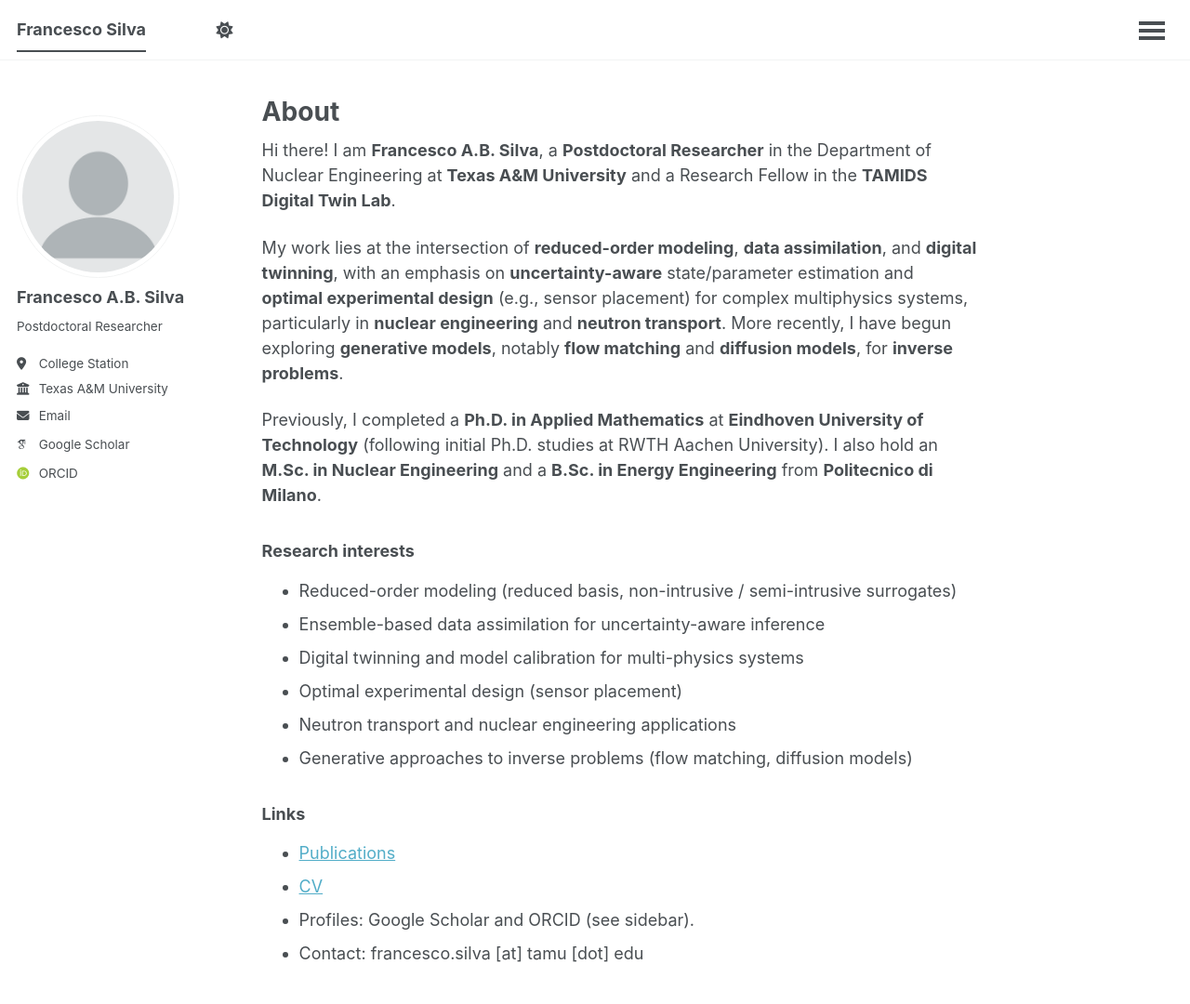
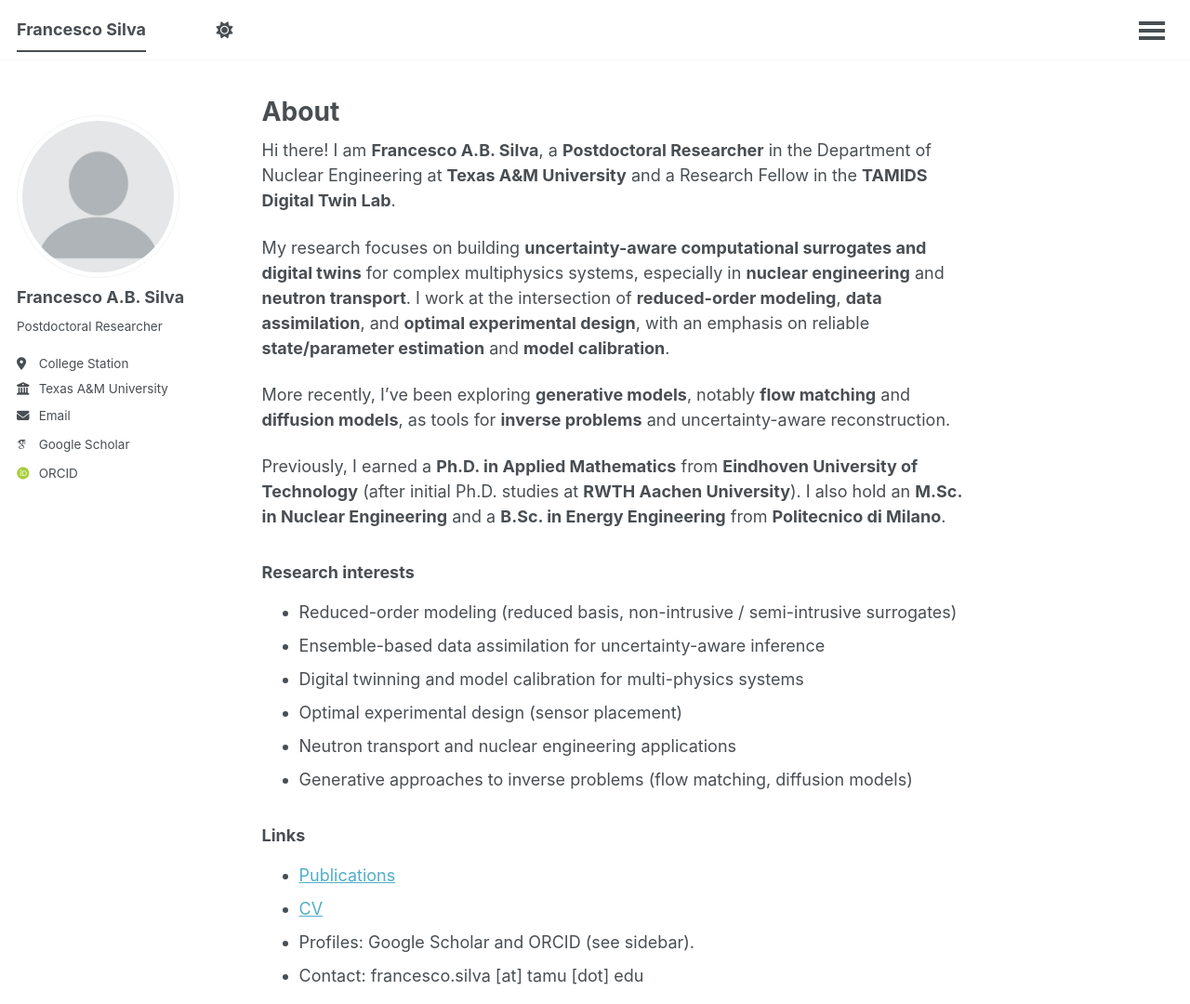
Before and after one commit to FrancescoSilva/francescosilva.github.io, a Jekyll site: the page built from _pages/about.md, in a window 1280 px wide and 1370 px high, cut to the strip 0-1080 px from the top of the window. Shown: the whole strip at 93% size. Built offline with Jekyll 4.4.1, drawn with Linux system fonts in a browser that asks for light colours; some web fonts are replaced.

Commit message:
Update about.md

```diff
--- a/_pages/about.md
+++ b/_pages/about.md
@@ -9,9 +9,11 @@
 
 Hi there! I am **Francesco A.B. Silva**, a **Postdoctoral Researcher** in the Department of Nuclear Engineering at **Texas A&M University** and a Research Fellow in the **TAMIDS Digital Twin Lab**.
 
-My work lies at the intersection of **reduced-order modeling**, **data assimilation**, and **digital twinning**, with an emphasis on **uncertainty-aware** state/parameter estimation and **optimal experimental design** (e.g., sensor placement) for complex multiphysics systems, particularly in **nuclear engineering** and **neutron transport**. More recently, I have begun exploring **generative models**, notably **flow matching** and **diffusion models**, for **inverse problems**.
+My research focuses on building **uncertainty-aware computational surrogates and digital twins** for complex multiphysics systems, especially in **nuclear engineering** and **neutron transport**. I work at the intersection of **reduced-order modeling**, **data assimilation**, and **optimal experimental design**, with an emphasis on reliable **state/parameter estimation** and **model calibration**.
 
-Previously, I completed a **Ph.D. in Applied Mathematics** at **Eindhoven University of Technology** (following initial Ph.D. studies at RWTH Aachen University). I also hold an **M.Sc. in Nuclear Engineering** and a **B.Sc. in Energy Engineering** from **Politecnico di Milano**.
+More recently, I’ve been exploring **generative models**, notably **flow matching** and **diffusion models**, as tools for **inverse problems** and uncertainty-aware reconstruction.
+
+Previously, I earned a **Ph.D. in Applied Mathematics** from **Eindhoven University of Technology** (after initial Ph.D. studies at **RWTH Aachen University**). I also hold an **M.Sc. in Nuclear Engineering** and a **B.Sc. in Energy Engineering** from **Politecnico di Milano**.
 
 ### Research interests
 - Reduced-order modeling (reduced basis, non-intrusive / semi-intrusive surrogates)
```
